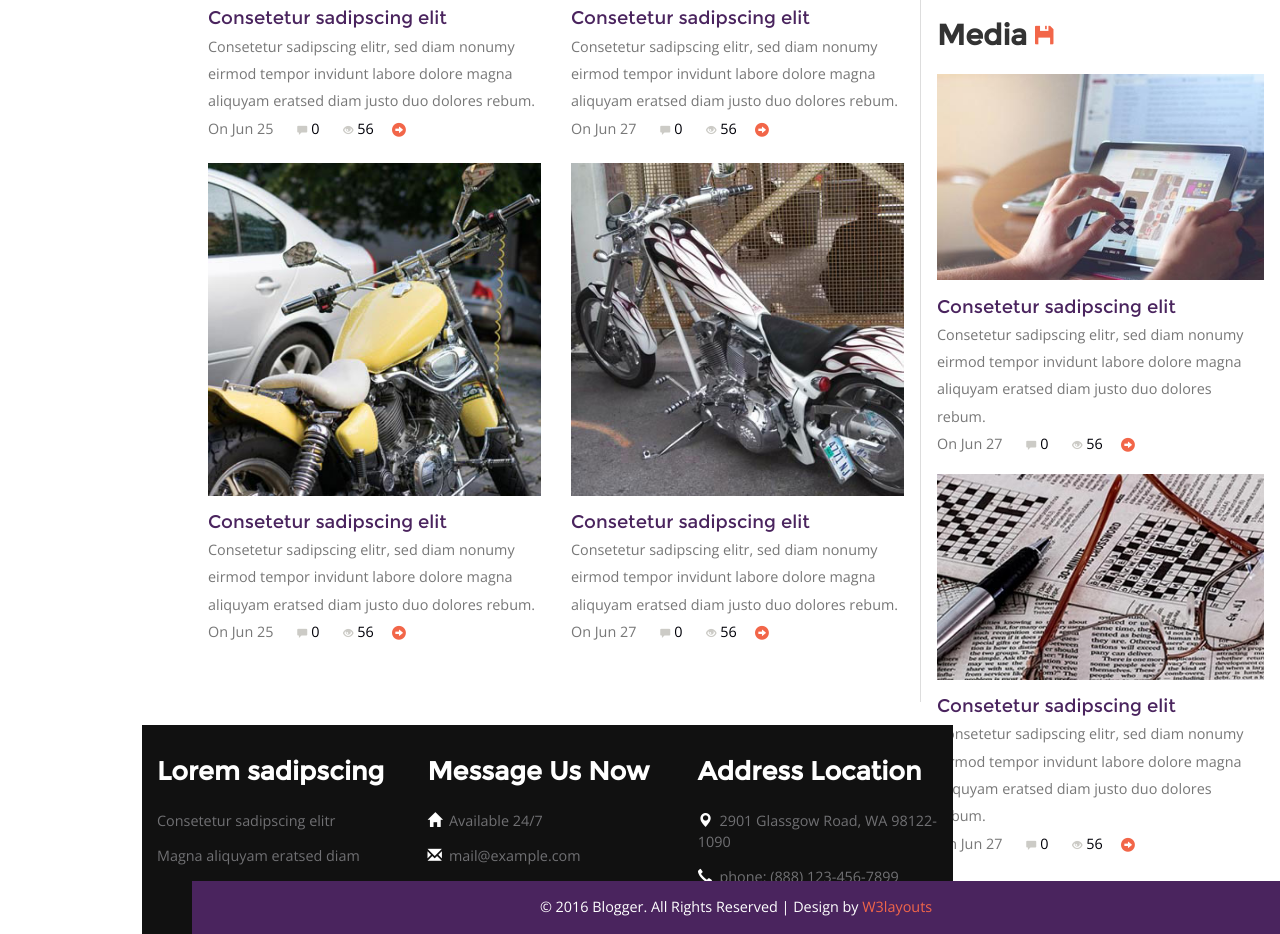
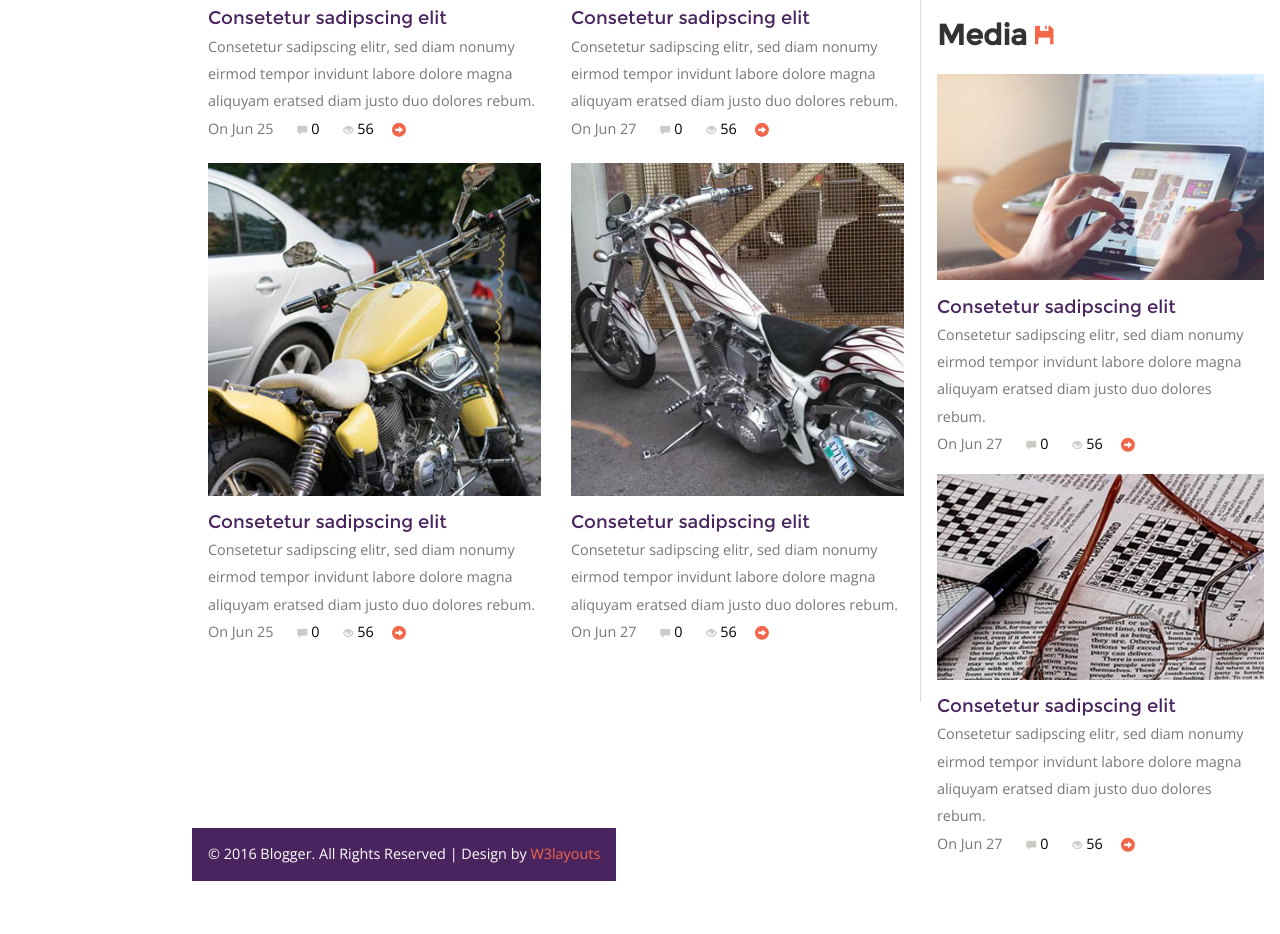
Before and after one commit to Fitz-Vacker77/Fitz-Vacker77, a plain HTML site: page index.html in a window 1280 px wide. Shown: the part 908-1842 px from the top of the page. After the commit the page ends 1789 px from the top, so only its background shows below. Drawn offline with nearby package versions, Linux system fonts and the light colour scheme; files whose address does not match are found by name.

Commit message:
Update index.html

```diff
--- a/index.html
+++ b/index.html
@@ -232,33 +232,7 @@ Smartphone Compatible web template, free webdesigns for Nokia, Samsung, LG, Sony
 		 </div>
 			<div class="clearfix"> </div>
 	<!--/footer-->
-	     <div class="footer" style="position:absolute;left:-50px;bottom:0px;">
-				 <div class="footer-top" style="position:relative;left:0px;">
-				    <div class="col-md-4 footer-grid">
-					     <h4>Lorem sadipscing </h4>
-				          <ul class="bottom">
-							 <li>Consetetur sadipscing elitr</li>
-							 <li>Magna aliquyam eratsed diam</li>
-						 </ul>
-				    </div>
-					  <div class="col-md-4 footer-grid">
-					     <h4>Message Us Now</h4>
-				            <ul class="bottom">
-						     <li><i class="glyphicon glyphicon-home"></i>Available 24/7 </li>
-							 <li><i class="glyphicon glyphicon-envelope"></i><a href="mailto:info@example.com">mail@example.com</a></li>
-						   </ul>
-				    </div>
-					<div class="col-md-4 footer-grid">
-					     <h4>Address Location</h4>
-				           <ul class="bottom">
-						     <li><i class="glyphicon glyphicon-map-marker"></i>2901 Glassgow Road, WA 98122-1090 </li>
-							 <li><i class="glyphicon glyphicon-earphone"></i>phone: (888) 123-456-7899 </li>
-						   </ul>
-				    </div>
-					<div class="clearfix"> </div>
-				 </div>
-	     </div>
-		<div class="copy" style="position:relative;left:0px;bottom:0px;">
+		<div class="copy" style="position:absolute;left:0px;bottom:0px;">
 		    <p>&copy; 2016 Blogger. All Rights Reserved | Design by <a href="http://w3layouts.com/">W3layouts</a></p>
 		</div>
 	 <div class="clearfix"> </div>
```
